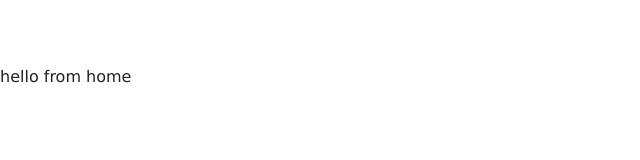
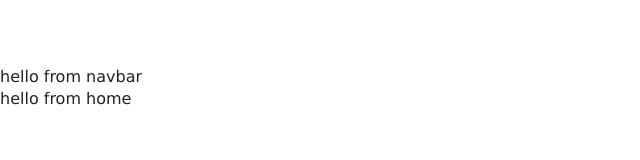
Before and after one commit to mckern5/resort, a React (Create React App) app: page / in a window 1280 px wide. Shown: the top 160 px of the page, without its empty margins (0-640 px from the left). Built offline with nearby package versions, Linux system fonts and the light colour scheme.

Commit message:
add Navbar

```diff
--- a/src/App.js
+++ b/src/App.js
@@ -6,6 +6,7 @@ import Error from './pages/Error'
 //import logo from './logo.svg';
 //import './App.css';
 import Home from './pages/Home';
+import Navbar from './components/Navbar'
 import React from "react";
 import Rooms from './pages/Rooms';
 import SingleRoom from './pages/SingleRoom'
@@ -13,6 +14,7 @@ import SingleRoom from './pages/SingleRoom'
 function App() {
   return (
     <>
+    <Navbar/>
     <Switch>
     <Route exact path="/" component={Home}/>
     <Route exact path="/rooms" component={Rooms}/>
--- /dev/null
+++ b/src/components/Navbar.js
@@ -0,0 +1,11 @@
+import React, { Component } from 'react'
+
+export default class Navbar extends Component {
+    render() {
+        return (
+            <div>
+                hello from navbar
+            </div>
+        )
+    }
+}
```
